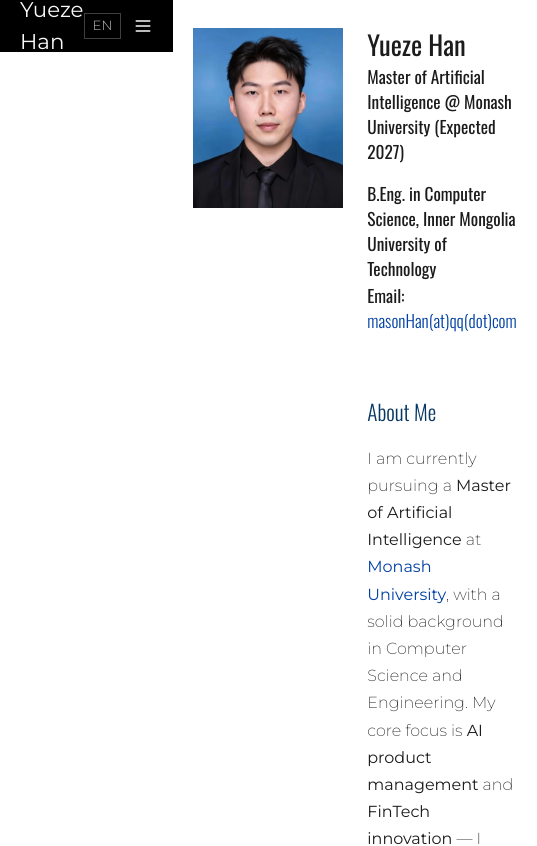
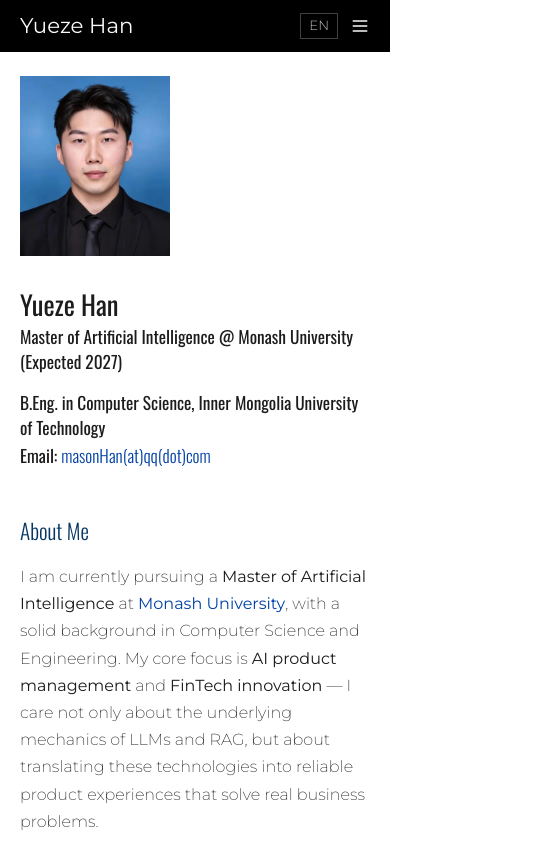
Before and after one commit to kidheart/aitry, a Next.js app: page / in a window 390 px wide. Shown: the top 846 px of the page, 537 px wide, since content can reach past the window. Built offline with nearby package versions, Linux system fonts and the light colour scheme.

Commit message:
Final responsive design fixes for mobile and tablet widths

```diff
--- a/app/globals.css
+++ b/app/globals.css
@@ -222,11 +222,47 @@
 
 /* ── Responsive ── */
 @media (max-width: 767px) {
+  .site-shell {
+    flex-direction: column;
+  }
   .site-sidebar  { display: none; }
-  .top-nav-bar   { display: flex; }
+  .top-nav-bar   {
+    display: flex;
+    width: 100%;
+  }
   .site-content  {
     margin-left: 0;
-    padding: 28px 20px 60px;
+    padding: 24px 20px 60px; /* matched to top-nav padding */
+    width: 100%;
+  }
+
+  /* Responsive Hero Grid */
+  .hero-grid {
+    display: flex !important;
+    flex-direction: column !important;
+    gap: 32px;
+    min-height: auto !important;
+  }
+  .hero-photo-col {
+    width: 100% !important;
+    padding-right: 0 !important;
+  }
+  .hero-text-col,
+  .hero-about-col {
+    padding-top: 0 !important;
+    padding-bottom: 0 !important;
+  }
+  #about {
+    padding-top: 16px !important;
+  }
+}
+
+/* ── Specific Desktop Grid definitions (preserved for large width) ── */
+@media (min-width: 768px) {
+  .hero-grid {
+    display: grid;
+    grid-template-columns: 174px 1fr;
+    grid-template-rows: auto auto;
   }
 }
 
--- a/app/page.tsx
+++ b/app/page.tsx
@@ -26,7 +26,7 @@ export default function Home() {
           │  From News onwards → full width, no left column    │
           └─────────────────────────────────────────────────────┘
         */}
-        <div style={{
+        <div className="hero-grid" style={{
           display: "grid",
           gridTemplateColumns: "174px 1fr",
           gridTemplateRows: "auto auto",
@@ -36,6 +36,7 @@ export default function Home() {
           {/* ── Column 1: Photo — spans hero + about rows ── */}
           <div
             id="home"
+            className="hero-photo-col"
             style={{
               gridColumn: "1",
               gridRow: "1 / 3",              /* spans both rows */
@@ -65,6 +66,7 @@ export default function Home() {
           {/* ── Column 2, Row 1: Hero info text ── */}
           <div
             id="hero"
+            className="hero-text-col"
             style={{ gridColumn: "2", gridRow: "1" }}
           >
             <Hero />
@@ -73,6 +75,7 @@ export default function Home() {
           {/* ── Column 2, Row 2: About Me ── */}
           <section
             id="about"
+            className="hero-about-col"
             style={{
               gridColumn: "2",
               gridRow: "2",
```
